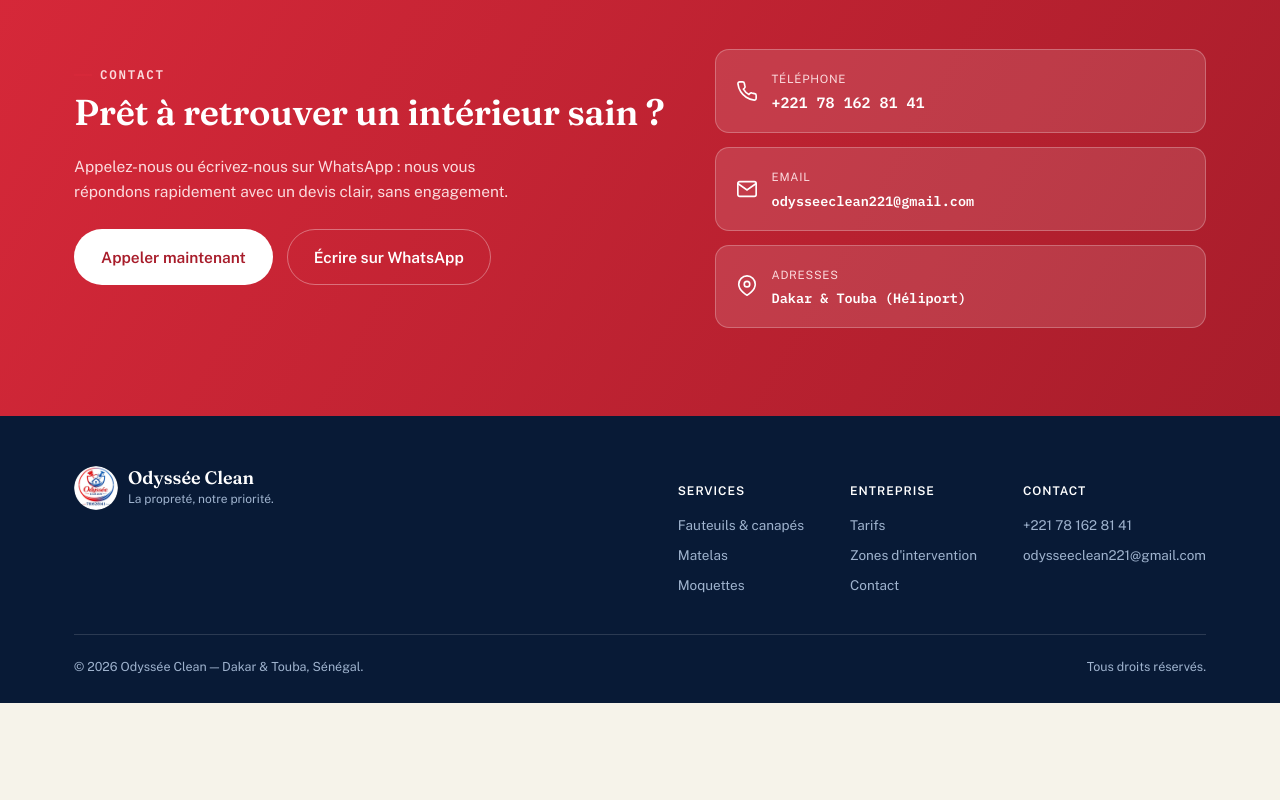
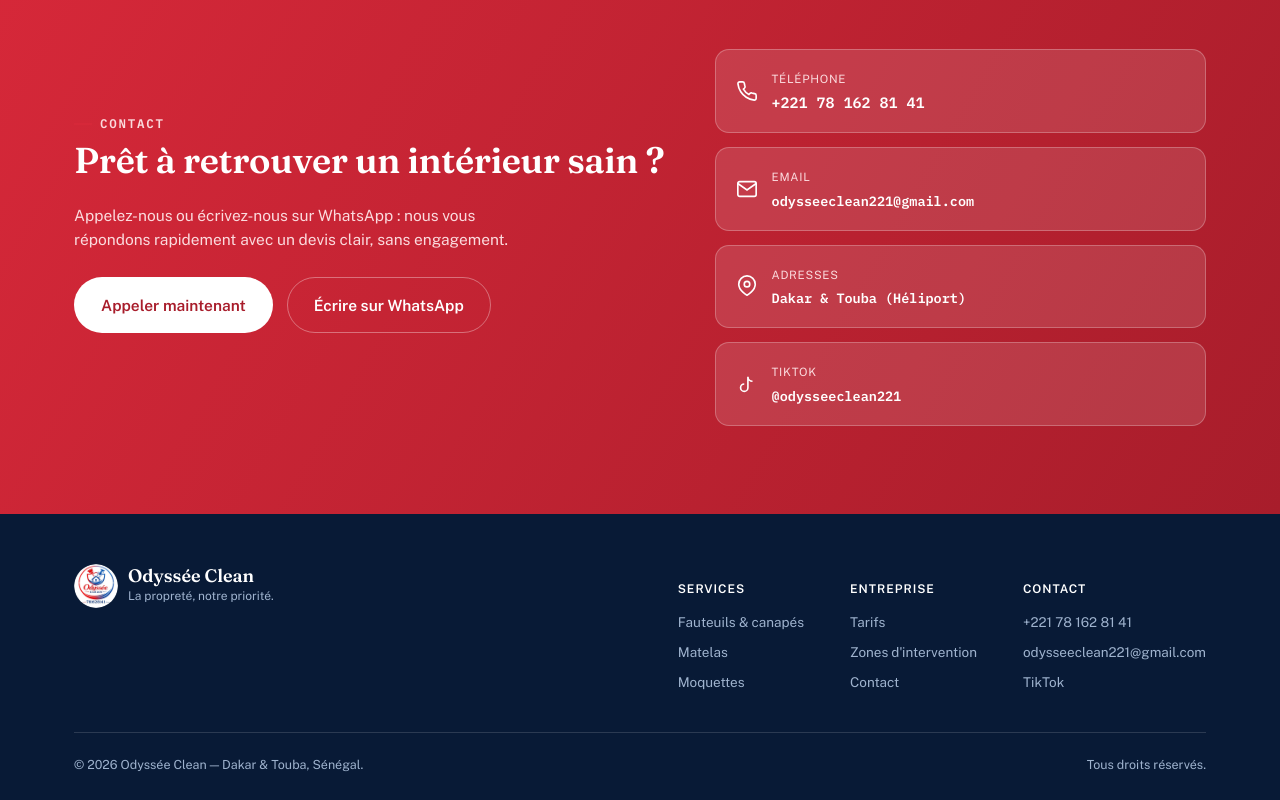
Before and after one commit to papacheikh55/odyssee.clean, a plain HTML site: page index.html in a window 1280 px wide. Shown: the part 6196-6996 px from the top of the page. Before the commit the page ends 6899 px from the top, so only its background shows below. Drawn offline with nearby package versions, Linux system fonts and the light colour scheme.

Commit message:
ajout de tiktok

```diff
--- a/index.html
+++ b/index.html
@@ -5,7 +5,6 @@
 <meta name="viewport" content="width=device-width, initial-scale=1.0">
 <link rel="icon" type="image/png" href="logo.png">
 <title>Odyssée Clean — Nettoyage professionnel de fauteuils, matelas et moquettes | Dakar & Touba</title>
-<meta name="google-site-verification" content="NjnO6_-4sFld2tAxoDNL4IFG52V_UKvb1u3JDI2YaPM" />
 <meta name="description" content="Odyssée Clean redonne éclat, fraîcheur et hygiène à vos fauteuils, canapés, matelas et moquettes. Intervention à Dakar et Touba. Devis et appel immédiat.">
 <meta name="keywords" content="nettoyage fauteuil Dakar, nettoyage canapé Dakar, nettoyage matelas Dakar, nettoyage moquette Dakar, nettoyage tapis Touba, pressing fauteuil Sénégal, Odyssée Clean">
 <meta name="robots" content="index, follow">
@@ -14,7 +13,7 @@
 <meta name="author" content="Odyssée Clean">
 <meta name="geo.region" content="SN-DK">
 <meta name="geo.placename" content="Dakar, Sénégal">
-<link rel="canonical" href="https://odysseeclean.netlify.app/">
+<link rel="canonical" href="https://odyssee-clean.netlify.app/">
 
 <!-- Open Graph / Facebook / WhatsApp preview -->
 <meta property="og:type" content="business.business">
@@ -22,8 +21,8 @@
 <meta property="og:site_name" content="Odyssée Clean">
 <meta property="og:title" content="Odyssée Clean — Nettoyage professionnel de fauteuils, matelas et moquettes">
 <meta property="og:description" content="Nettoyage professionnel de fauteuils, canapés, matelas et moquettes à Dakar et Touba. Devis gratuit, intervention rapide, résultat garanti.">
-<meta property="og:url" content="https://odysseeclean.netlify.app/">
-<meta property="og:image" content="https://odysseeclean.netlify.app/logo.png">
+<meta property="og:url" content="https://odyssee-clean.netlify.app/">
+<meta property="og:image" content="https://odyssee-clean.netlify.app/logo.png">
 <meta property="og:image:width" content="1200">
 <meta property="og:image:height" content="630">
 
@@ -31,7 +30,7 @@
 <meta name="twitter:card" content="summary_large_image">
 <meta name="twitter:title" content="Odyssée Clean — Nettoyage professionnel de fauteuils, matelas et moquettes">
 <meta name="twitter:description" content="Nettoyage professionnel de fauteuils, canapés, matelas et moquettes à Dakar et Touba. Devis gratuit, intervention rapide, résultat garanti.">
-<meta name="twitter:image" content="https://odysseeclean.netlify.app/logo.png">
+<meta name="twitter:image" content="https://odyssee-clean.netlify.app/logo.png">
 <link rel="preconnect" href="https://fonts.googleapis.com">
 <link rel="preconnect" href="https://fonts.gstatic.com" crossorigin>
 <link href="https://fonts.googleapis.com/css2?family=Fraunces:opsz,wght@9..144,300;9..144,500;9..144,600;9..144,700&family=Public+Sans:wght@400;500;600;700&family=IBM+Plex+Mono:wght@500;600&display=swap" rel="stylesheet">
@@ -431,6 +430,12 @@
           <span><span class="lbl">Adresses</span><br><span class="val" style="font-size:13.5px;">Dakar &amp; Touba (Héliport)</span></span>
         </div>
       </div>
+      <div class="ccard">
+        <a href="https://www.tiktok.com/@odysseeclean221" target="_blank" rel="noopener noreferrer">
+          <svg class="ic" viewBox="0 0 24 24" fill="none" stroke="currentColor" stroke-width="1.8" aria-hidden="true"><path d="M9 12a4 4 0 1 0 4 4V4a5 5 0 0 0 5 5"/></svg>
+          <span><span class="lbl">TikTok</span><br><span class="val" style="font-size:13.5px;">@odysseeclean221</span></span>
+        </a>
+      </div>
     </div>
   </div>
 </section>
@@ -464,6 +469,7 @@
           <h4>Contact</h4>
           <a href="tel:+221781628141">+221 78 162 81 41</a>
           <a href="mailto:odysseeclean221@gmail.com">odysseeclean221@gmail.com</a>
+          <a href="https://www.tiktok.com/@odysseeclean221" target="_blank" rel="noopener noreferrer">TikTok</a>
         </div>
       </div>
     </div>
--- a/script.js
+++ b/script.js
@@ -183,7 +183,8 @@
       "addressCountry": "SN"
     },
     "sameAs": [
-      "https://wa.me/221781628141"
+      "https://wa.me/221781628141",
+      "https://www.tiktok.com/@odysseeclean221"
     ],
     "makesOffer": [
       { "@type": "Offer", "itemOffered": { "@type": "Service", "name": "Nettoyage de fauteuils et canapés" } },
```
